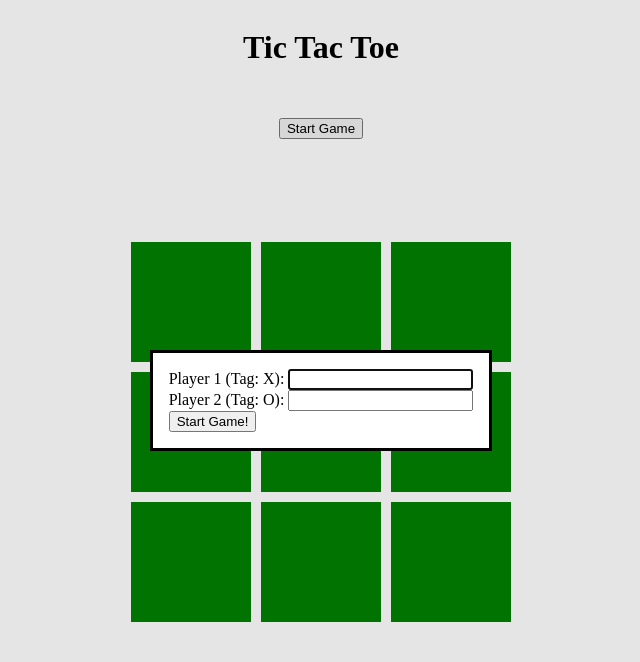
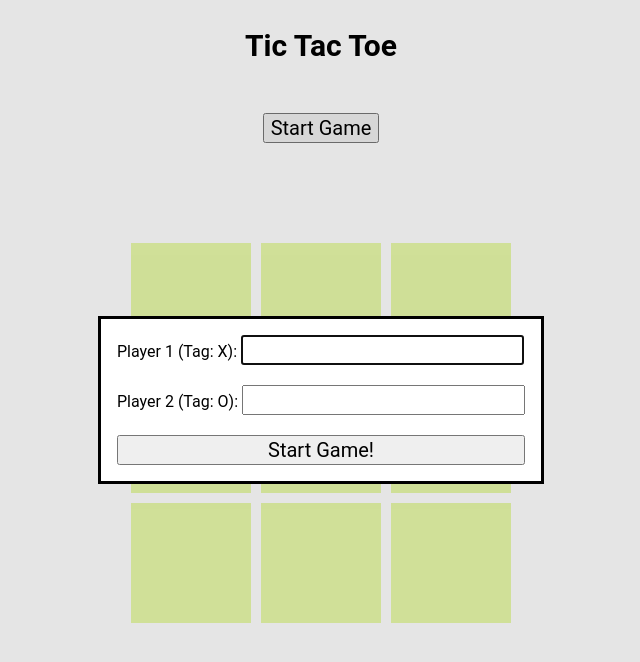
Before and after one commit to ss-karthik/tictactoe-js, a plain HTML site: page index.html in a window 1280 px wide. Both pictures are taken after a click on the button "Start Game". Shown: the whole page, without its empty margins (319-959 px from the left). Drawn offline with Linux system fonts and the light colour scheme.

Commit message:
Modify style

```diff
--- a/style.css
+++ b/style.css
@@ -1,9 +1,17 @@
+* {
+	font-family: Roboto;
+}
+
 body {
 	display: flex;
 	flex-flow: column;
 	align-items: center;
 	justify-content: center;
 	gap: 30px;
+}
+
+h1 {
+	font-size: 30px;
 }
 
 .row-container {
@@ -21,6 +29,29 @@ body {
 
 .cell {
 	width: 120px;
-	background-color: green;
+	background-color: #E7F9A9;
 	height: 120px;
+	font-size: 25px;
+	display: flex;
+	justify-content: center;
+	align-items: center;
 }
+
+form {
+	display: flex;
+	flex-direction: column;
+	gap: 20px;
+}
+
+
+form input {
+	font-size: 20px;
+}
+
+form button {
+	font-size: 20px;
+}
+
+#start {
+	font-size: 20px;
+}
```
